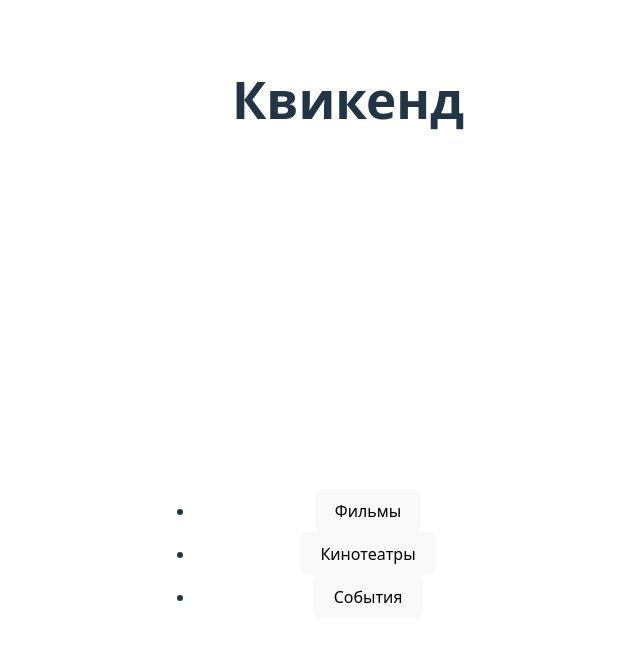
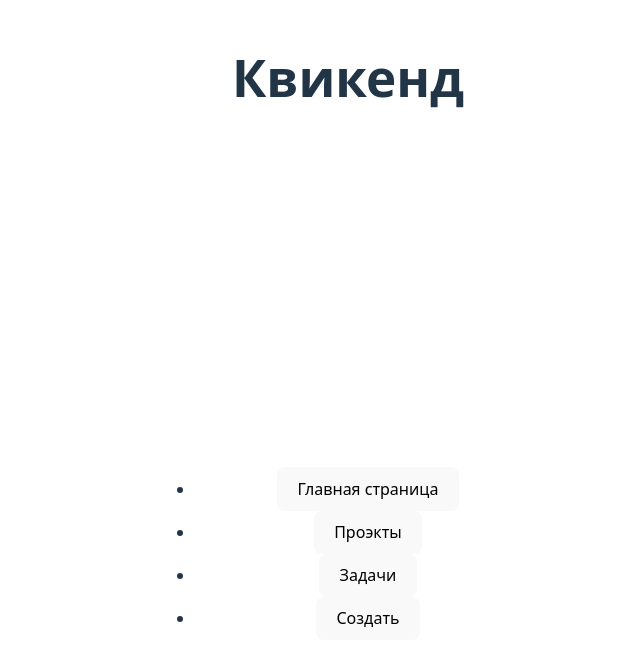
Before and after one commit to Qipeax/SPO2, a React (Vite) app: page /Homepage in a window 1280 px wide. Shown: the part 103-770 px from the top of the page, without its empty margins (292-932 px from the left). Built offline with nearby package versions, Linux system fonts and the light colour scheme.

Commit message:
idk some changes

```diff
--- a/src/components/Head.jsx
+++ b/src/components/Head.jsx
@@ -1,4 +1,3 @@
-
 import { useLocation, useNavigate } from "react-router-dom";
 
 function Head() {
@@ -6,8 +5,8 @@ function Head() {
   const location = useLocation();
 
   const goToHome = () => navigate("/");
-  const goToCinemas = () => navigate("/Кинотеатры");
-  const goToEvents = () => navigate("/events");
+  const goToProjects = () => navigate("/Projects");
+  const goToEvents = () => navigate("/Events");
 
   const isActive = (path) => location.pathname === path;
 
@@ -21,15 +20,17 @@ function Head() {
               onClick={goToHome}
               className={`headerButton ${isActive("/") ? "active" : ""}`}
             >
-              Фильмы
+              Главная страница
             </button>
           </li>
           <li>
             <button
-              onClick={goToCinemas}
-              className={`headerButton ${isActive("/Кинотеатры") ? "active" : ""}`}
+              onClick={goToProjects}
+              className={`headerButton ${
+                isActive("/Projects") ? "active" : ""
+              }`}
             >
-              Кинотеатры
+              Проэкты
             </button>
           </li>
           <li>
@@ -37,7 +38,15 @@ function Head() {
               onClick={goToEvents}
               className={`headerButton ${isActive("/events") ? "active" : ""}`}
             >
-              События
+              Задачи
+            </button>
+          </li>
+          <li>
+            <button
+              onClick={goToEvents}
+              className={`headerButton ${isActive("/events") ? "active" : ""}`}
+            >
+              Создать
             </button>
           </li>
         </ul>
--- a/src/pages/Home.jsx
+++ b/src/pages/Home.jsx
@@ -1,15 +1,11 @@
 import Head from "../components/Head.jsx";
-
 
 function Home() {
   return (
     <>
-
       <header>
         <Head />
       </header>
-
-
     </>
   );
 }
```
